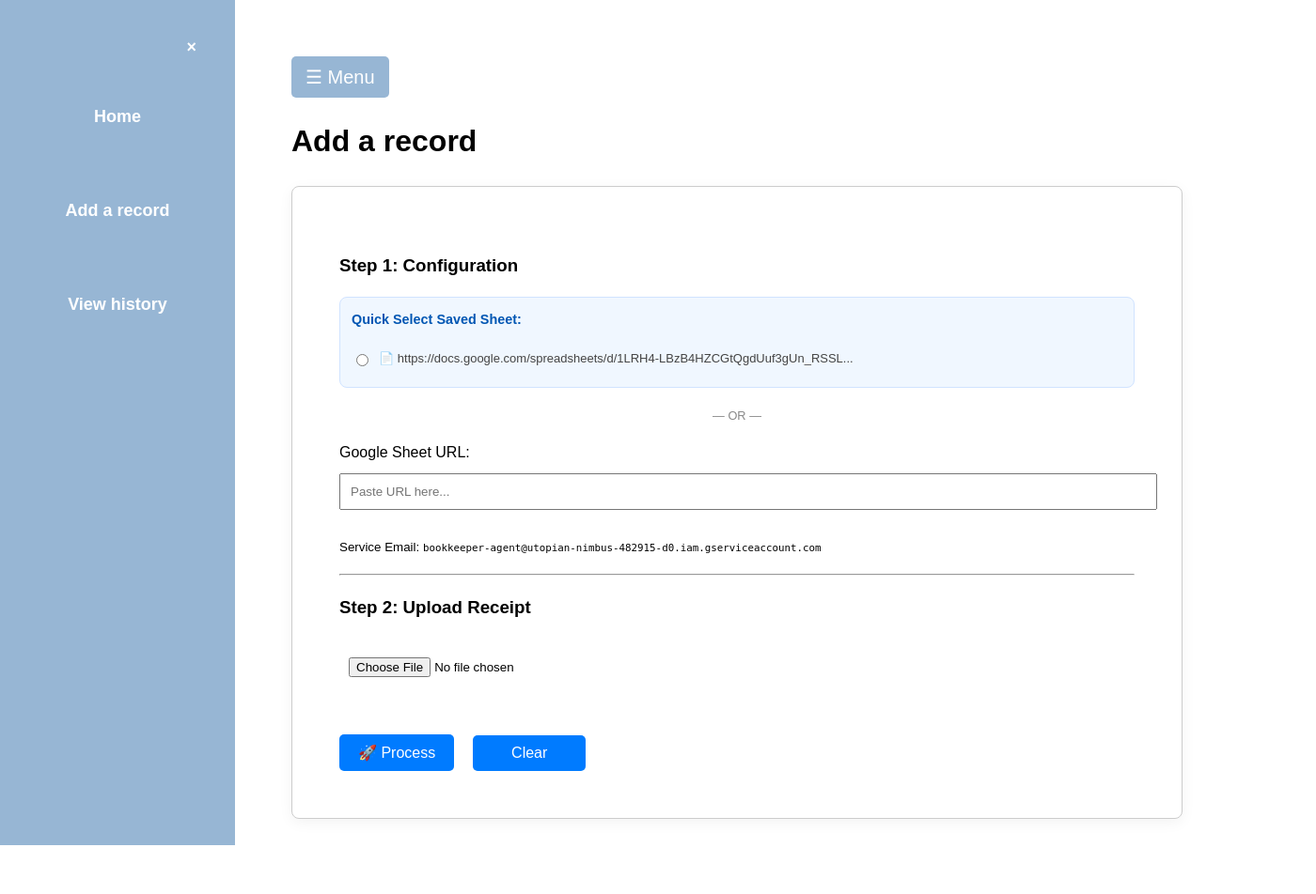
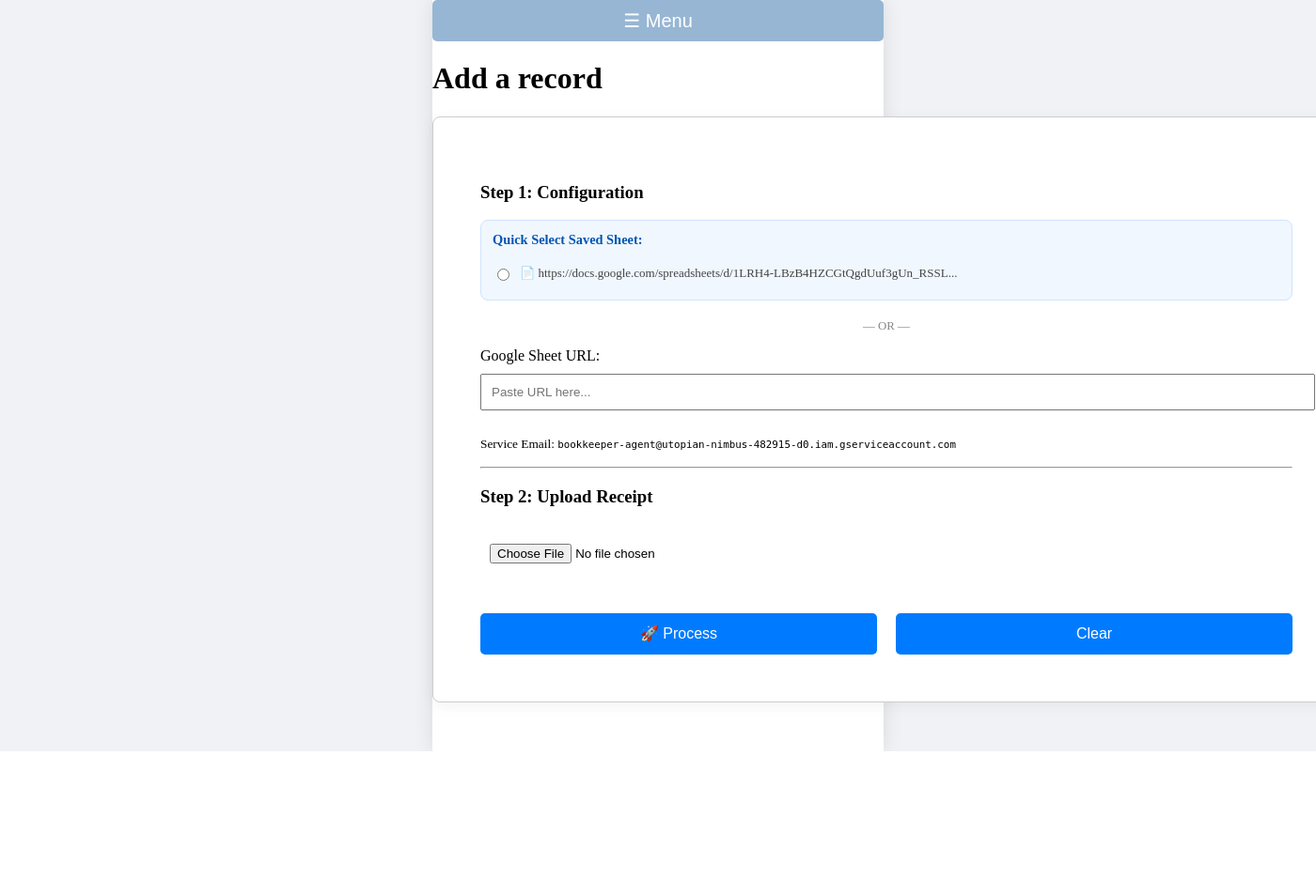
Before and after one commit to Sharon-Tseng/ai_bookkeeper, a Flask app: page /app in a window 1400 px wide. Shown: the whole page at 94% size. After the commit the page ends 800 px from the top, so only its background shows below. Run offline with Flask 3, Linux system fonts and the light colour scheme; data comes from the database, SQL or seed files in the repository.

Commit message:
Change format for better visability on mobile phone

```diff
--- a/static/style.css
+++ b/static/style.css
@@ -1,11 +1,9 @@
 body {
-  font-family: sans-serif;
-  margin: 0;
-  padding: 0;
-  max-width: 800px;
-  padding: 20px;
-  line-height: 1.6;
-  display: block;
+    margin: 0;
+    padding: 0;
+    background-color: #f0f2f5;
+    display: flex;
+    justify-content: center;
 }
 
 /* Main container*/
@@ -21,9 +19,11 @@ body {
 }
 
 #main {
-    margin-left: 250px;
-    padding: 40px;
-    transition: margin-left .5s;
+    width: 100%;
+    max-width: 480px;
+    min-height: 100vh;
+    background-color: white;
+    box-shadow: 0 0 20px rgba(0,0,0,0.1);
 }
 
 input[type="text"], input[type="file"] { width: 100%; margin: 10px 0; padding: 10px; }
@@ -71,7 +71,7 @@ button {
 /* Sidebar styling */
 .sidebar {
     height: 100%;
-    width: 250px;
+    width: 0;
     position: fixed;
     z-index: 1;
     top: 0;
@@ -80,6 +80,11 @@ button {
     overflow-x: hidden;
     transition: 0.3s;
     padding-top: 100px;
+}
+
+button {
+    min-height: 44px;
+    width: 100%;
 }
 
 /* Sidebar links */
--- a/templates/add_record.html
+++ b/templates/add_record.html
@@ -4,6 +4,7 @@
 <head>
     <title> AI Bookkeeper </title>
     <link rel="stylesheet" href="/static/style.css">
+    <meta name="viewport" content="width=device-width, initial-scale=1.0, maximum-scale=1.0, user-scalable=no">
 </head>
 <body>
     <div id="sidebar" class="sidebar">
--- a/templates/view_history.html
+++ b/templates/view_history.html
@@ -3,6 +3,7 @@
 <head>
     <title>AI Bookkeeper</title>
     <link rel="stylesheet" href="/static/style.css">
+    <meta name="viewport" content="width=device-width, initial-scale=1.0, maximum-scale=1.0, user-scalable=no">
 </head>
 <body>
     <div id="sidebar" class="sidebar">
```
